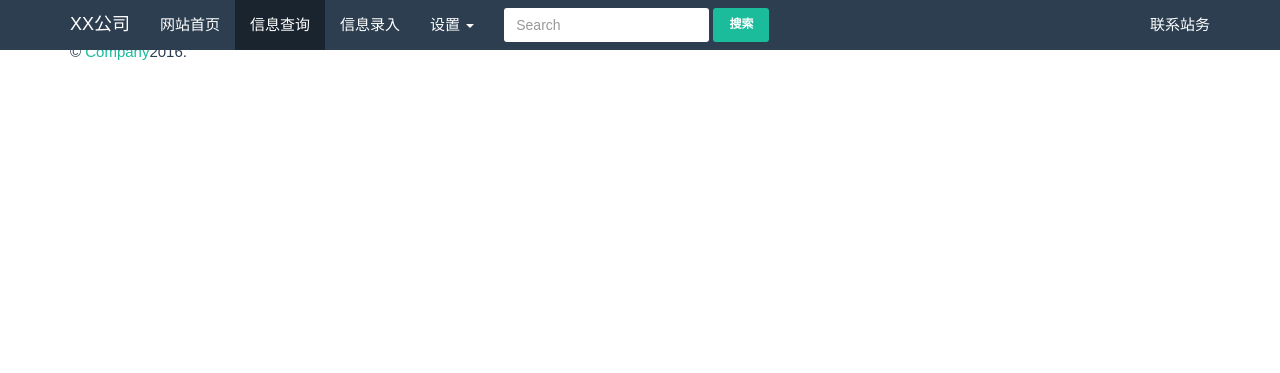
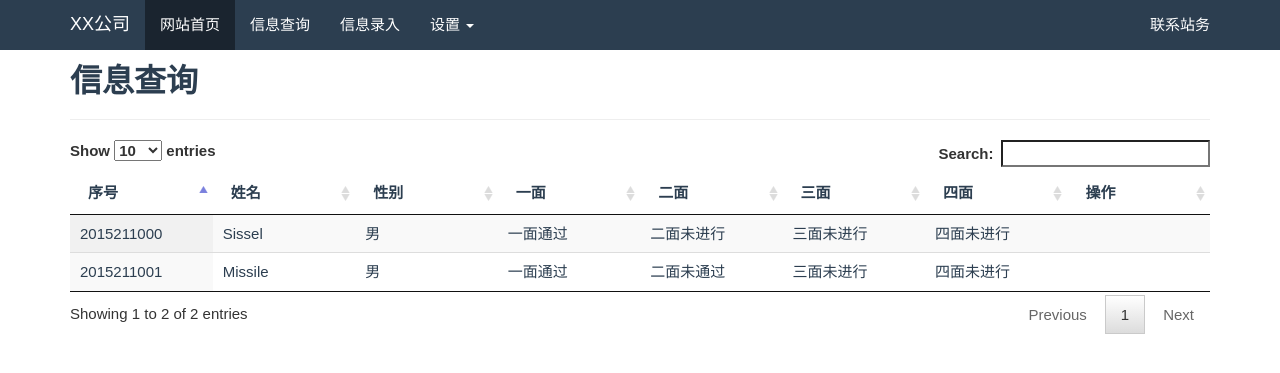
Before and after one commit to BUPT-SCS-2015-Web-Developer/CVsystem, a PHP site: page /view.php in a window 1280 px wide. Shown: the top 373 px of the page. Run offline with PHP 8.4, Linux system fonts and the light colour scheme; some libraries are stand-ins or nearby versions.

Commit message:
修正部分页面div闭合问题。服务器端处理数据看不懂orz

```diff
--- a/change.php
+++ b/change.php
@@ -112,8 +112,8 @@
                 </form>
             </div>
         </div>
-
-
+</div>
+</div>
 <footer>
     <div class="row">
         <div class="col-lg-12">
--- a/input.php
+++ b/input.php
@@ -188,7 +188,8 @@
                 </form>
             </div>
         </div>
-
+      </div>
+    </div>
 
 <footer>
     <div class="row">
@@ -198,7 +199,6 @@
 
         </div>
     </div>
-
 </footer>
 
 </div>
--- a/view.php
+++ b/view.php
@@ -10,6 +10,8 @@
     <link rel="stylesheet" href="skins/eden.css" media="screen">
     <link href="css/useso.css" rel="stylesheet">
     <link href="css/animate.css" rel="stylesheet">
+    <!-- DataTables CSS -->
+    <link rel="stylesheet" type="text/css" href="css/jquery.dataTables.css">
 
     <style>
         .navbar-holder-dark{
@@ -17,7 +19,6 @@
             background: #333333;
         }
     </style>
-
 </head>
 <body>
     <div class="navbar navbar-default navbar-fixed-top">
@@ -31,10 +32,9 @@
                 </button>
             </div>
             <div class="navbar-collapse collapse" id="navbar-main">
-
                 <ul class="nav navbar-nav">
-                <li><a href="index.php">网站首页</a></li>
-				<li class="active"><a href="view.php" >信息查询</a></li>
+                    <li class="active"><a href="index.php">网站首页</a></li>
+                    <li><a href="view.php" >信息查询</a></li>
                     <li><a href="input.php" >信息录入</a></li>
                     <li class="dropdown">
                         <a href="#" class="dropdown-toggle" data-toggle="dropdown" role="button"
@@ -45,58 +45,77 @@
                         </ul>
                     </li>
                 </ul>
-
+<!--
                 <form class="navbar-form navbar-left" role="search">
                     <div class="form-group">
                           <input class="form-control" placeholder="Search" type="text">
                     </div>
                     <button type="submit" class="btn btn-primary">搜索</button>
                 </form>
+-->
                 <ul class="nav navbar-nav navbar-right">
                     <li><a href="#">联系站务</a></li>
                 </ul>
-
             </div>
         </div>
     </div>
-
-
+<!--==============================正文部分=======================================-->
     <div class="container">
-
-
-
-
-
-
-
-
-
-
-
-
-
-
-
-
-
-
-<footer>
-    <div class="row">
-        <div class="col-lg-12">
+        <br/><br/>
+        <h2>信息查询</h2>
         <hr/>
-            <p>&copy; <a href="##" rel="nofollow">Company</a>2016.</p><!--连到公司网站-->
-
-        </div>
-    </div>
-
-</footer>
+        <table id="example" class="display">
+            <thead>
+                <tr>
+                    <th>序号</th>
+                    <th>姓名</th>
+                    <th>性别</th>
+                    <th>一面</th>
+                    <th>二面</th>
+                    <th>三面</th>
+                    <th>四面</th>
+                    <th>操作</th>
+                </tr>
+            </thead>
+            <tbody></tbody>
+        </table>
 
     </div>
 
-
-
-<script src="https://code.jquery.com/jquery-2.1.3.min.js"></script>
+    <!-- jQuery -->
+    <script type="text/javascript" charset="utf8" src="js/jquery.js"></script>
+    <!-- DataTables -->
+    <script type="text/javascript" charset="utf8" src="js/jquery.dataTables.js"></script>
     <script src="js/bootstrap.min.js"></script>
-
+    <script type="text/javascript">
+    var data = [
+    [
+        "2015211000",
+        "Sissel",
+        "男",
+        "一面通过",
+        "二面未进行",
+        "三面未进行",
+        "四面未进行"
+    ],
+    [
+      "2015211001",
+      "Missile",
+      "男",
+      "一面通过",
+      "二面未通过",
+      "三面未进行",
+      "四面未进行"
+    ]
+];
+    $(document).ready( function(){ $('#example').DataTable( {
+    data: data
+} );
+    } );
+/*    $('#example').dataTable( {
+  "serverSide": true,
+  "ajax": "xhr.php"
+} );*/
+    </script>
 </body>
 </html>
```
Also changed, not shown: view_my.php (deleted, +0 -133 lines). Lines whose indentation alone changed are shown as unchanged.
